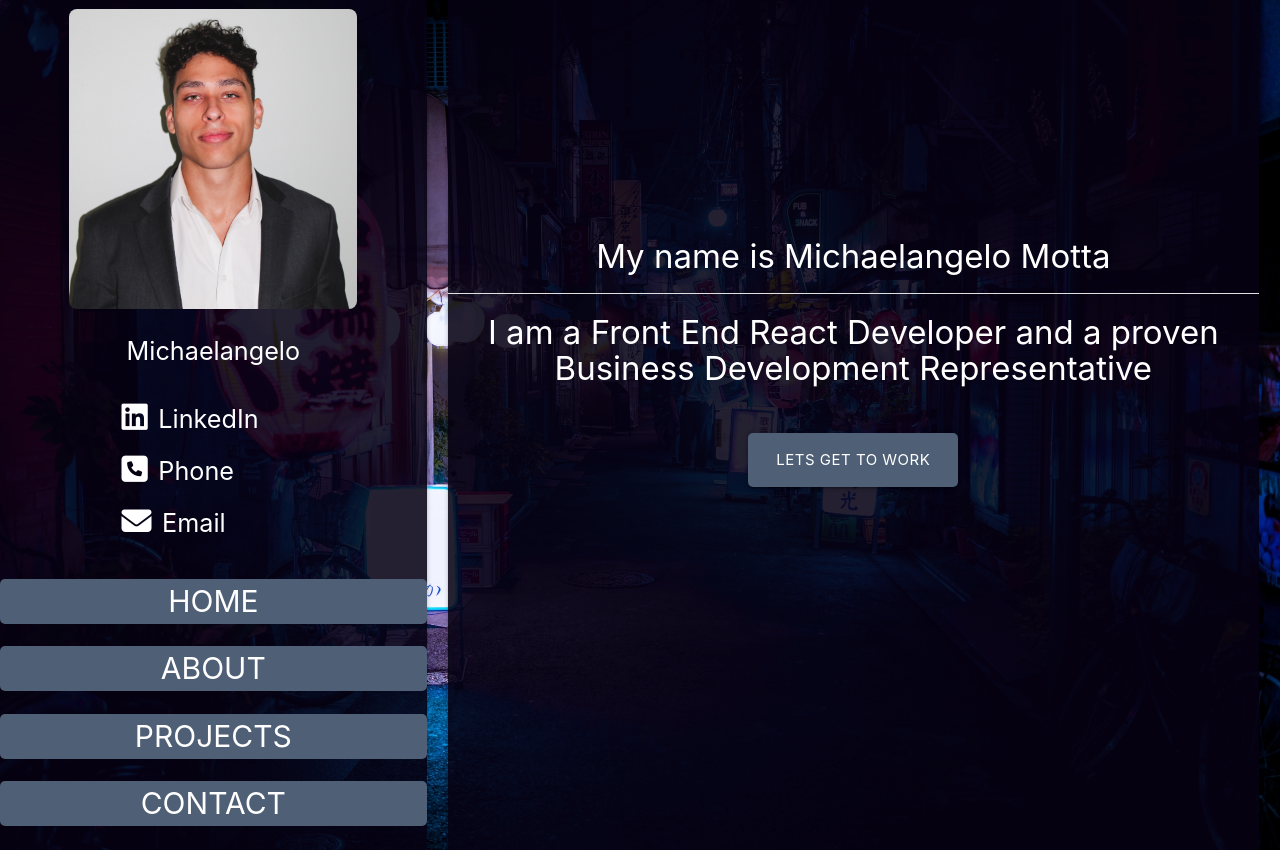
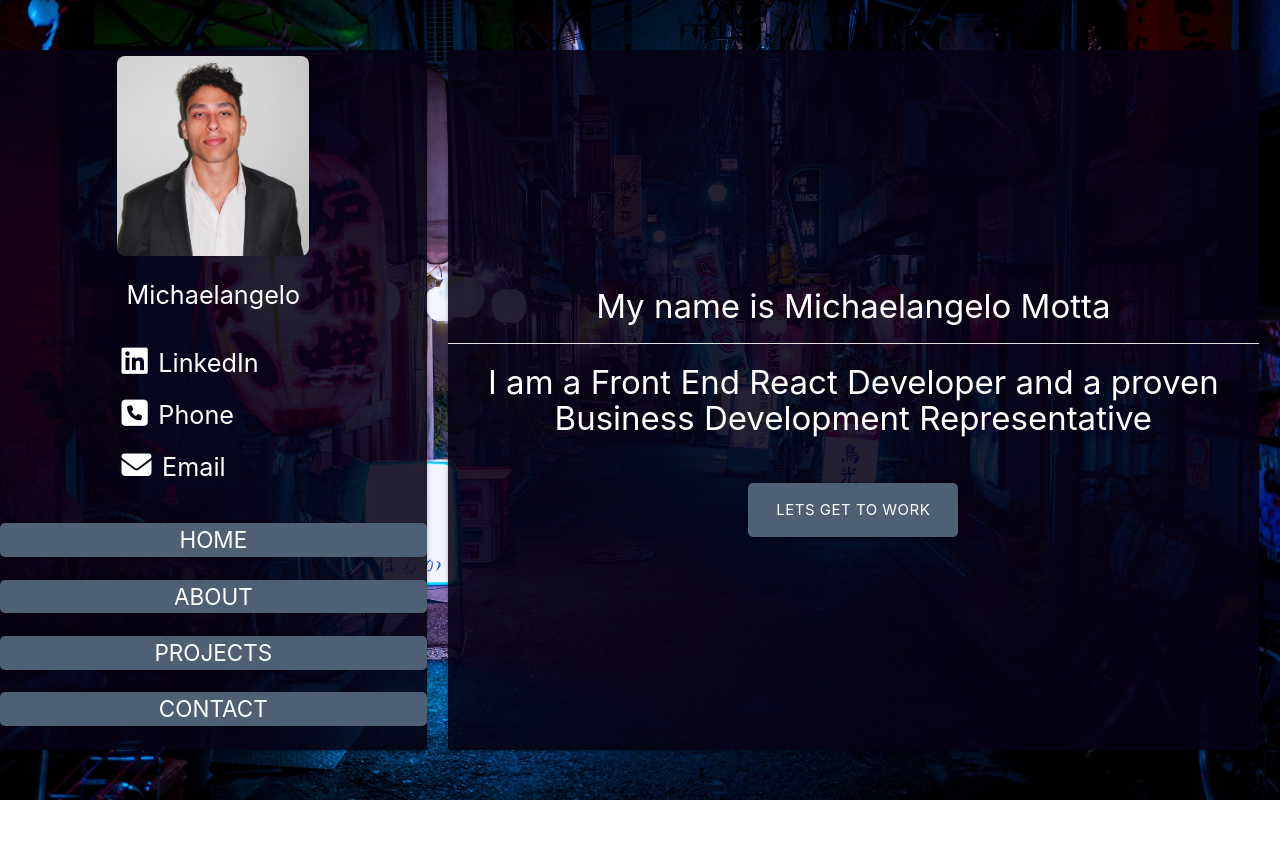
Before and after one commit to SyntaxMotta/Portfolio, a React (Create React App) app: page / in a window 1280 px wide. After the commit the page ends 800 px from the top, so only its background shows below. Built offline with nearby package versions, Linux system fonts and the light colour scheme; the HTML template or start-up script is replaced by a standard one.

Commit message:
viewport scroll fix

```diff
--- a/src/App.css
+++ b/src/App.css
@@ -155,12 +155,6 @@ body {
   transition: opacity 150ms linear;
 }
 
-@media (max-height: 850px) {
-  .nav li a {
-    font-size: 1px;
-  }
-}
-
 @media (max-width: 775px) {
   .navbar__iconBlock > a {
     display: flex;
--- a/src/Components/layout/navbar.css
+++ b/src/Components/layout/navbar.css
@@ -79,3 +79,23 @@
   margin-right: 0.7rem;
   margin-left: 0.3rem;
 }
+
+@media (max-height: 850px) {
+  .nav li a {
+    font-size: 1.5rem;
+  }
+
+  .navbar__icon {
+    margin: 0.4rem 0;
+    border-radius: 8px;
+    max-width: 100%;
+    max-height: 200px;
+  }
+  .app__nav {
+    height: 700px;
+  }
+
+  .app__content {
+    height: 700px;
+  }
+}
```
